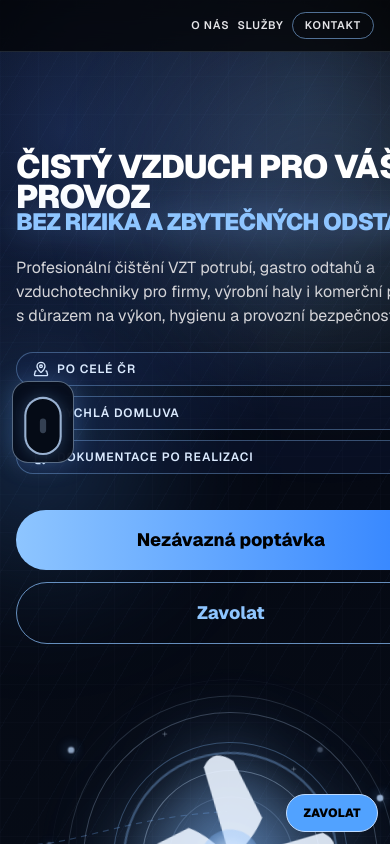
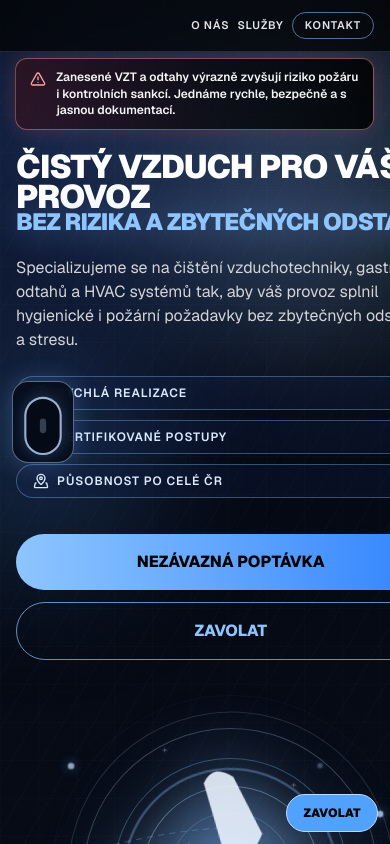
Before and after one commit to codefs17/airtechweb, a Next.js app: page / in a window 390 px wide. Shown: the top 844 px of the page. Built offline with nearby package versions, Linux system fonts and the light colour scheme.

Commit message:
update web

```diff
--- a/app/page.tsx
+++ b/app/page.tsx
@@ -14,7 +14,10 @@ import {
   Building2,
   MapPinned,
   Clock3,
-  FileCheck2,
+  AlertTriangle,
+  BadgeCheck,
+  Timer,
+  CircleCheck,
   type LucideIcon,
 } from "lucide-react";
 import BackgroundParticles from "./components/background-particles";
@@ -82,18 +85,24 @@ export default function Home() {
     {
       name: "Marek K., provozní ředitel",
       company: "Gastro Hub Brno",
+      segment: "Restaurace",
+      result: "Stabilní tah odtahů a vyšší hygiena kuchyně",
       quote:
         "Air Tech nám během jednoho zásahu stabilizoval tah i hygienu. Profesionální, čisté a přesné provedení.",
     },
     {
       name: "Lucie V., facility manager",
       company: "Business Park Delta",
+      segment: "Administrativní objekt",
+      result: "Jasný report, rychlá realizace bez omezení provozu",
       quote:
         "Jasná komunikace, přehledný report, výsledek okamžitě viditelný. Přesně takového partnera jsme hledali.",
     },
     {
       name: "Petr J., majitel",
       company: "Hotel Aurora",
+      segment: "Hotelový provoz",
+      result: "Lepší kvalita vzduchu bez výpadku služeb",
       quote:
         "Realizace proběhla bez omezení hostů a kvalita vzduchu je po zásahu výrazně lepší.",
     },
@@ -160,6 +169,19 @@ export default function Home() {
           </nav>
         </div>
       </header>
+      <motion.div
+        initial={{ opacity: 0, y: -10 }}
+        animate={{ opacity: 1, y: 0 }}
+        transition={{ duration: 0.45, delay: 0.2 }}
+        className="fixed right-4 top-[58px] z-30 sm:right-6 sm:top-[62px]"
+      >
+        <div className="flex w-[min(92vw,520px)] items-start gap-2.5 rounded-xl border border-red-300/45 bg-gradient-to-r from-red-950/45 to-black/85 px-3.5 py-2.5 shadow-[0_0_20px_rgba(248,113,113,0.18)] sm:px-4">
+          <AlertTriangle size={16} className="mt-0.5 shrink-0 text-red-300" />
+          <p className="text-xs font-semibold leading-snug text-zinc-100 sm:text-sm">
+            Zanesené VZT a odtahy výrazně zvyšují riziko požáru i kontrolních sankcí. Jednáme rychle, bezpečně a s jasnou dokumentací.
+          </p>
+        </div>
+      </motion.div>
       <section className="relative flex min-h-screen items-center px-4 py-16 sm:px-6 sm:py-24">
         <div className="absolute inset-0 bg-[radial-gradient(circle_at_16%_12%,rgba(78,130,255,0.24),transparent_34%),radial-gradient(circle_at_80%_8%,rgba(140,190,255,0.14),transparent_30%),linear-gradient(180deg,#04060c_0%,#050913_45%,#070d18_100%)]" />
         <div className="pointer-events-none absolute inset-0 opacity-[0.08] [background-image:linear-gradient(rgba(162,194,255,0.25)_1px,transparent_1px),linear-gradient(90deg,rgba(162,194,255,0.25)_1px,transparent_1px)] [background-size:38px_38px]" />
@@ -201,16 +223,16 @@ export default function Home() {
             </motion.h1>
 
             <p className="mt-6 max-w-4xl text-base text-zinc-300 sm:text-lg md:text-xl md:leading-[1.4]">
-              Profesionální čištění VZT potrubí, gastro odtahů a vzduchotechniky
-              pro firmy, výrobní haly i komerční provozy s důrazem na výkon,
-              hygienu a provozní bezpečnost.
+              Specializujeme se na čištění vzduchotechniky, gastro odtahů a HVAC
+              systémů tak, aby váš provoz splnil hygienické i požární požadavky
+              bez zbytečných odstávek a stresu.
             </p>
 
             <div className="mt-6 grid max-w-3xl gap-2.5 sm:grid-cols-3">
               {[
-                { icon: MapPinned, text: "Po celé ČR" },
-                { icon: Clock3, text: "Rychlá domluva" },
-                { icon: FileCheck2, text: "Dokumentace po realizaci" },
+                { icon: Clock3, text: "Rychlá realizace" },
+                { icon: BadgeCheck, text: "Certifikované postupy" },
+                { icon: MapPinned, text: "Působnost po celé ČR" },
               ].map((point) => (
                 <div
                   key={point.text}
@@ -226,15 +248,15 @@ export default function Home() {
               <a
                 href="#kontakt"
                 onClick={handleSmoothScroll("kontakt")}
-                className="neon-button w-full rounded-full bg-gradient-to-r from-blue-300 to-blue-500 px-7 py-4 text-center text-lg font-extrabold text-black shadow-[0_0_24px_rgba(85,150,255,0.38)] transition hover:scale-[1.03] hover:shadow-[0_0_30px_rgba(85,150,255,0.55)] sm:w-auto sm:px-10 sm:py-4.5"
+                className="neon-button w-full rounded-full bg-gradient-to-r from-blue-300 to-blue-500 px-6 py-4 text-center text-base font-extrabold text-black shadow-[0_0_24px_rgba(85,150,255,0.38)] transition hover:scale-[1.03] hover:shadow-[0_0_30px_rgba(85,150,255,0.55)] sm:w-auto sm:px-8 sm:text-lg md:px-10"
               >
-                Nezávazná poptávka
+                NEZÁVAZNÁ POPTÁVKA
               </a>
               <a
                 href="tel:+420123456789"
-                className="neon-button w-full rounded-full border border-blue-300/70 px-7 py-4 text-center text-lg font-extrabold text-blue-300 transition hover:bg-blue-300 hover:text-black sm:w-auto sm:px-10 sm:py-4.5"
+                className="neon-button w-full rounded-full border border-blue-300/70 px-6 py-4 text-center text-base font-extrabold text-blue-300 transition hover:bg-blue-300 hover:text-black sm:w-auto sm:px-8 sm:text-lg md:px-10"
               >
-                Zavolat
+                ZAVOLAT
               </a>
             </div>
           </div>
@@ -332,7 +354,7 @@ export default function Home() {
                 transition={{ duration: 0.45, delay: i * 0.06 }}
                 viewport={{ once: true, amount: 0.35 }}
                 whileHover={{ scale: 1.02, y: -6 }}
-                className="group rounded-2xl border border-zinc-800 bg-zinc-950 p-5 transition hover:border-blue-300/70 hover:shadow-[0_0_24px_rgba(90,160,255,0.2)] sm:rounded-3xl sm:p-6 md:p-7"
+                className="group rounded-2xl border border-zinc-800 bg-zinc-950/95 p-5 transition hover:border-blue-300/75 hover:shadow-[0_0_32px_rgba(90,160,255,0.24)] sm:rounded-3xl sm:p-6 md:p-7"
               >
                 <motion.div
                   initial={{ opacity: 0, scale: 0.92 }}
@@ -340,9 +362,9 @@ export default function Home() {
                   transition={{ duration: 0.35, delay: i * 0.07 + 0.05 }}
                   viewport={{ once: true }}
                   whileHover={{ scale: 1.08 }}
-                  className="inline-flex rounded-xl border border-blue-200/25 bg-blue-950/30 p-2.5 text-blue-100 transition duration-300 group-hover:border-blue-200/55 group-hover:text-blue-300 group-hover:shadow-[0_0_14px_rgba(120,175,255,0.55)]"
+                  className="inline-flex rounded-xl border border-blue-200/25 bg-blue-950/40 p-3 text-blue-100 transition duration-300 group-hover:border-blue-200/65 group-hover:text-blue-300 group-hover:shadow-[0_0_16px_rgba(120,175,255,0.65)]"
                 >
-                  <service.icon size={34} strokeWidth={1.8} />
+                  <service.icon size={38} strokeWidth={1.9} />
                 </motion.div>
                 <h3 className="mt-4 text-xl font-bold sm:text-2xl">{service.title}</h3>
                 <p className="mt-3 text-sm leading-relaxed text-zinc-300 sm:text-[0.95rem]">{service.description}</p>
@@ -366,6 +388,20 @@ export default function Home() {
             <p className="mt-6 text-zinc-300">
               Neprodáváme sliby. Dodáváme jasný výsledek, který vidíte i cítíte.
             </p>
+            <div className="mt-6 grid gap-3 sm:grid-cols-3">
+              <div className="rounded-xl border border-blue-300/35 bg-blue-950/25 p-3">
+                <p className="text-xl font-black text-blue-200">100+</p>
+                <p className="text-xs uppercase tracking-[0.1em] text-zinc-300">realizací ročně</p>
+              </div>
+              <div className="rounded-xl border border-blue-300/35 bg-blue-950/25 p-3">
+                <p className="text-xl font-black text-blue-200">EVHA</p>
+                <p className="text-xs uppercase tracking-[0.1em] text-zinc-300">doporučené standardy</p>
+              </div>
+              <div className="rounded-xl border border-blue-300/35 bg-blue-950/25 p-3">
+                <p className="text-xl font-black text-blue-200">do 24h</p>
+                <p className="text-xs uppercase tracking-[0.1em] text-zinc-300">rychlý dojezd</p>
+              </div>
+            </div>
             <ul className="mt-8 space-y-4">
               {benefits.map((item, i) => (
                 <motion.li
@@ -410,15 +446,23 @@ export default function Home() {
           >
             Realizace před / po
           </motion.h2>
+          <p className="mt-4 max-w-3xl text-zinc-300">
+            Reálný výsledek po zásahu: vyšší průchodnost systému, nižší zátěž technologie a čistší provoz.
+          </p>
           <div className="mt-8 grid gap-4 sm:mt-12 sm:gap-6">
             <motion.article
               initial={{ opacity: 0, y: 25 }}
               whileInView={{ opacity: 1, y: 0 }}
               transition={{ delay: 0.08 }}
               viewport={{ once: true }}
-              className="rounded-2xl border border-zinc-800 bg-black p-4 sm:rounded-3xl sm:p-5"
+              className="rounded-2xl border border-blue-300/35 bg-black p-4 shadow-[0_0_26px_rgba(90,160,255,0.15)] sm:rounded-3xl sm:p-5"
             >
-              <h3 className="mb-4 text-xl font-bold">Průmyslové potrubí</h3>
+              <div className="mb-4 flex flex-wrap items-center justify-between gap-2">
+                <h3 className="text-xl font-bold">Průmyslové potrubí</h3>
+                <span className="rounded-full border border-blue-300/50 bg-blue-400/10 px-3 py-1 text-[11px] font-bold tracking-[0.14em] text-blue-200">
+                  PŘED / PO
+                </span>
+              </div>
               <div className="relative overflow-hidden rounded-2xl border border-zinc-700 bg-zinc-900">
                 <Image
                   src="/realizace-pred-po.png"
@@ -434,6 +478,7 @@ export default function Home() {
                 <div className="absolute right-3 top-3 rounded-full border border-blue-300/70 bg-black/55 px-3 py-1 text-[10px] font-bold uppercase tracking-[0.16em] text-blue-200 sm:text-xs">
                   Po
                 </div>
+                <div className="pointer-events-none absolute inset-y-0 left-1/2 w-[2px] bg-white/35" />
               </div>
             </motion.article>
           </div>
@@ -458,9 +503,16 @@ export default function Home() {
                 whileInView={{ opacity: 1, y: 0 }}
                 transition={{ delay: i * 0.06 }}
                 viewport={{ once: true }}
-                className="rounded-2xl border border-zinc-800 bg-zinc-950 p-5 sm:rounded-3xl sm:p-7"
+                className="rounded-2xl border border-zinc-800 bg-zinc-950 p-5 transition hover:border-blue-300/50 hover:shadow-[0_0_24px_rgba(90,160,255,0.16)] sm:rounded-3xl sm:p-7"
               >
+                <div className="mb-4 inline-flex rounded-full border border-blue-300/45 bg-blue-500/10 px-3 py-1 text-[10px] font-bold uppercase tracking-[0.14em] text-blue-200">
+                  {ref.segment}
+                </div>
                 <p className="text-zinc-200">&quot;{ref.quote}&quot;</p>
+                <div className="mt-4 flex items-center gap-2 text-sm text-blue-200">
+                  <CircleCheck size={15} />
+                  <span>{ref.result}</span>
+                </div>
                 <p className="mt-6 font-bold text-blue-300">{ref.name}</p>
                 <p className="text-sm text-zinc-400">{ref.company}</p>
               </motion.article>
@@ -500,6 +552,11 @@ export default function Home() {
               </div>
               <p className="mt-4 text-3xl font-black text-black">od 8 000 Kč</p>
               <p className="mt-2 text-sm text-zinc-700">bez DPH</p>
+              <ul className="mt-4 space-y-1 text-sm text-zinc-700">
+                <li>Diagnostika systému</li>
+                <li>Kompletní čištění</li>
+                <li>Fotodokumentace před/po</li>
+              </ul>
             </motion.article>
 
             <motion.article
@@ -517,6 +574,11 @@ export default function Home() {
               </div>
               <p className="mt-4 text-3xl font-black">od 10 000 Kč</p>
               <p className="mt-2 text-sm text-zinc-200">bez DPH</p>
+              <ul className="mt-4 space-y-1 text-sm text-zinc-200">
+                <li>Diagnostika + návrh postupu</li>
+                <li>Čištění a sanitace</li>
+                <li>Výstupní report</li>
+              </ul>
             </motion.article>
 
             <motion.article
@@ -534,6 +596,11 @@ export default function Home() {
               </div>
               <p className="mt-4 text-3xl font-black text-white">od 15 000 Kč</p>
               <p className="mt-2 text-sm text-zinc-400">bez DPH</p>
+              <ul className="mt-4 space-y-1 text-sm text-zinc-300">
+                <li>Rozšířená diagnostika</li>
+                <li>Kompletní čištění velkého rozsahu</li>
+                <li>Detailní dokumentace a doporučení</li>
+              </ul>
             </motion.article>
           </div>
         </div>
@@ -556,9 +623,13 @@ export default function Home() {
               Chcete rychlou a spolehlivou nabídku pro váš provoz? Ozvěte se nám
               ještě dnes - navrhneme ideální postup, termín i rozsah realizace.
             </p>
+            <div className="mt-4 inline-flex items-center gap-2 rounded-full border border-blue-300/55 bg-blue-500/10 px-4 py-2 text-sm font-semibold text-blue-100">
+              <Timer size={16} />
+              Reagujeme do 24 hodin
+            </div>
             <a
               href="tel:+420123456789"
-              className="mt-8 inline-flex items-center rounded-2xl border border-blue-300/70 bg-blue-400/10 px-5 py-3 text-2xl font-black text-blue-200 shadow-[0_0_24px_rgba(95,146,255,0.25)] transition hover:bg-blue-400/20"
+              className="mt-8 inline-flex items-center rounded-2xl border border-blue-300/70 bg-blue-400/10 px-5 py-3 text-2xl font-black text-blue-200 shadow-[0_0_24px_rgba(95,146,255,0.25)] transition hover:scale-[1.02] hover:bg-blue-400/20"
             >
               +420 123 456 789
             </a>
@@ -572,7 +643,7 @@ export default function Home() {
             initial={{ opacity: 0, x: 30 }}
             whileInView={{ opacity: 1, x: 0 }}
             viewport={{ once: true }}
-            className="rounded-[1.6rem] border border-blue-300/45 bg-black p-5 sm:rounded-[2rem] sm:p-7 md:p-10"
+            className="rounded-[1.6rem] border border-blue-300/45 bg-black p-5 shadow-[0_0_28px_rgba(90,160,255,0.12)] sm:rounded-[2rem] sm:p-7 md:p-10"
           >
             <div className="grid gap-4 md:grid-cols-2">
               <label className="block">
```
